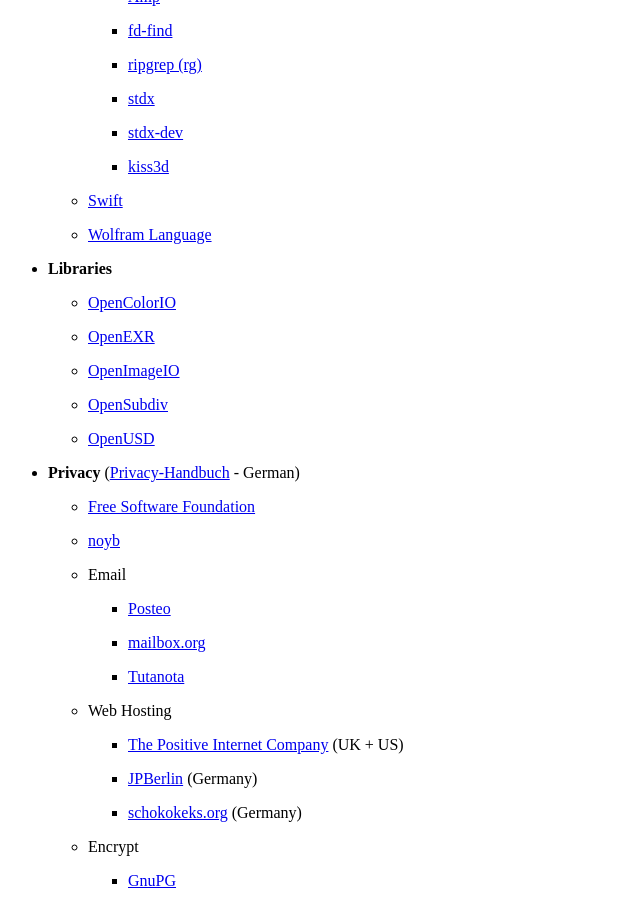
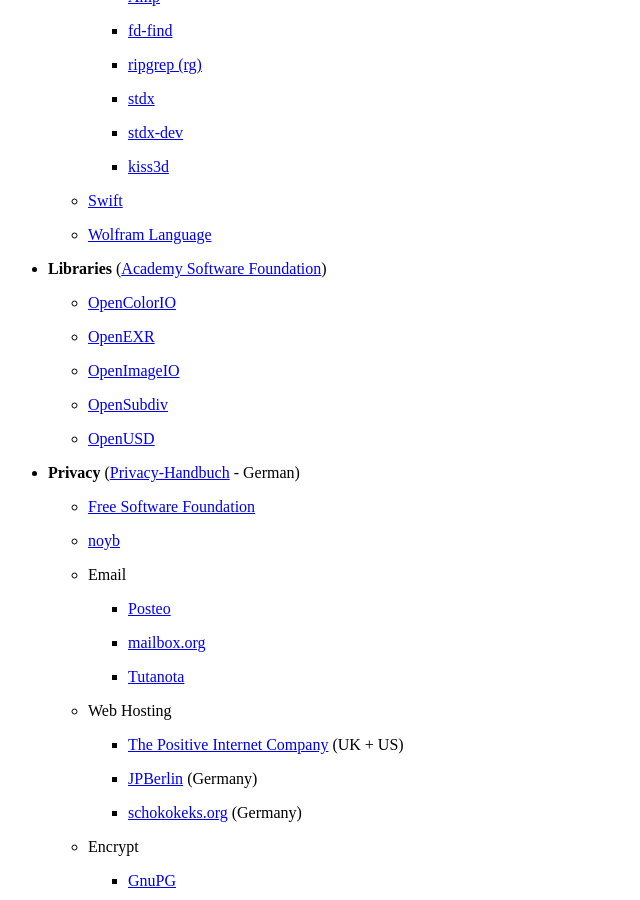
Before and after one commit to wahn/jan_walter_org, a Jekyll site: the page built from links/index.md, in a window 1280 px wide and 900 px high, scrolled down 4783 px. Shown: the whole window, without its empty margins (0-640 px from the left). Built offline with Jekyll 4.4.1, drawn with Linux system fonts in a browser that asks for light colours; Markdown is read by kramdown in place of the engine named in the settings.

Commit message:
Add link to Academy Software Foundation (ASWF).

```diff
--- a/links/index.md
+++ b/links/index.md
@@ -311,7 +311,7 @@
 
     - [Wolfram Language](https://www.wolfram.com/language/elementary-introduction)
 
-* __Libraries__
+* __Libraries__ ([Academy Software Foundation](https://www.aswf.io))
 
     - [OpenColorIO](http://opencolorio.org)
 
```
